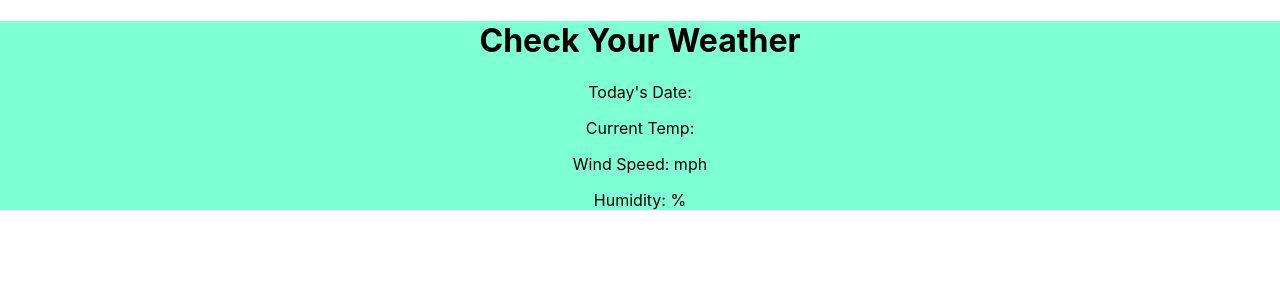
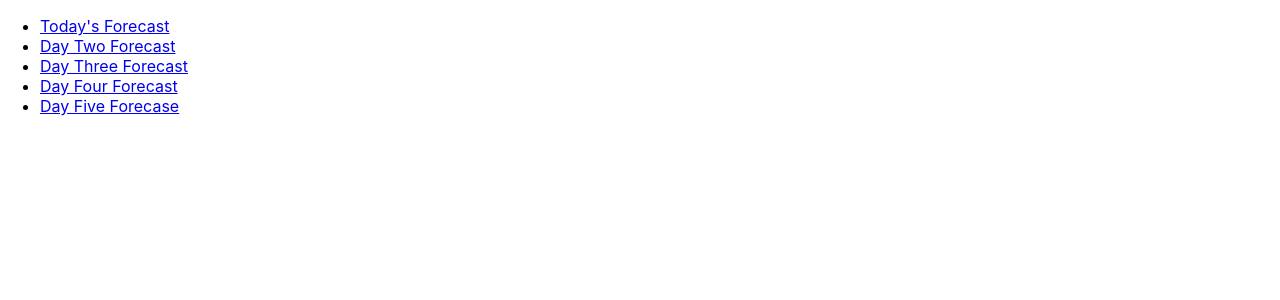
Before and after one commit to DevBara/WeatherApp, a React (Create React App) app: page / in a window 1280 px wide. Shown: the top 300 px of the page. Built offline with nearby package versions, Linux system fonts and the light colour scheme; no server answers.

Commit message:
create pages

```diff
--- a/package.json
+++ b/package.json
@@ -11,6 +11,7 @@
     "react-dom": "^16.13.1",
     "react-native": "^0.62.1",
     "react-native-elements": "^1.2.7",
+    "react-router-dom": "^5.1.2",
     "react-scripts": "3.4.1"
   },
   "scripts": {
--- a/src/App.js
+++ b/src/App.js
@@ -1,6 +1,11 @@
 import React, { Component } from 'react'
 import './App.css';
-import Days from './components/Days'
+import {BrowserRouter as Router, Switch, Route, Link} from 'react-router-dom'
+import CurrentDay from './components/CurrentDay'
+import DayTwo from './components/DayTwo'
+import DayThree from './components/DayThree'
+import DayFour from './components/DayFour'
+import DayFive from './components/DayFive'
 
 
 
@@ -8,9 +13,50 @@ export default class App extends Component {
 
   render() {
     return (
+      <Router>
+        <div>
+          <nav>
+            <ul>
+              <li>
+                <Link to ="/"> Today's Forecast</Link>
+              </li>
+              <li>
+                <Link to ="/daytwo"> Day Two Forecast</Link>
+              </li>
+              <li>
+                <Link to ="/daythree"> Day Three Forecast</Link>
+              </li>
+              <li>
+                <Link to ="/dayfour"> Day Four Forecast</Link>
+              </li>
+              <li>
+                <Link to ="/dayfive"> Day Five Forecase</Link>
+              </li>
+            </ul>
+          </nav>
+
+          <Switch>
+            <Route path ="/today">
+              <CurrentDay />
+            </Route>
+            <Route path ="/daytwo">
+              <DayTwo />
+            </Route>
+            <Route path ="/daythree">
+              <DayThree />
+            </Route>
+            <Route path ="/dayfour">
+              <DayFour />
+            </Route>
+            <Route path ="/dayfive">
+              <DayFive />
+            </Route>
+          </Switch>
+        </div>
       <div className='App'>
-        <Days />
+
       </div>
+    </Router>
     )
   }
 }
```
Also changed, not shown: src/components/CurrentDay.js (renamed from src/components/Days.js), 1 other file (tests, documents, lock files or other folders).
